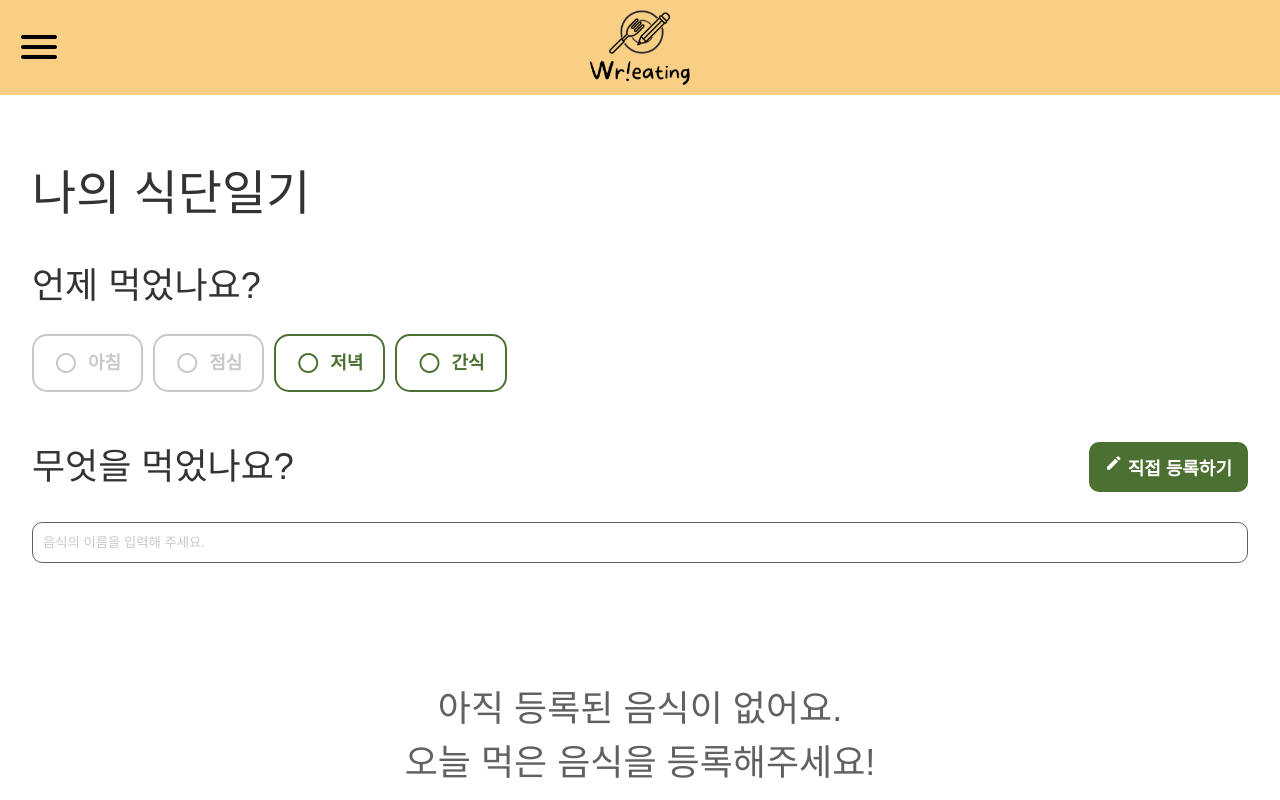
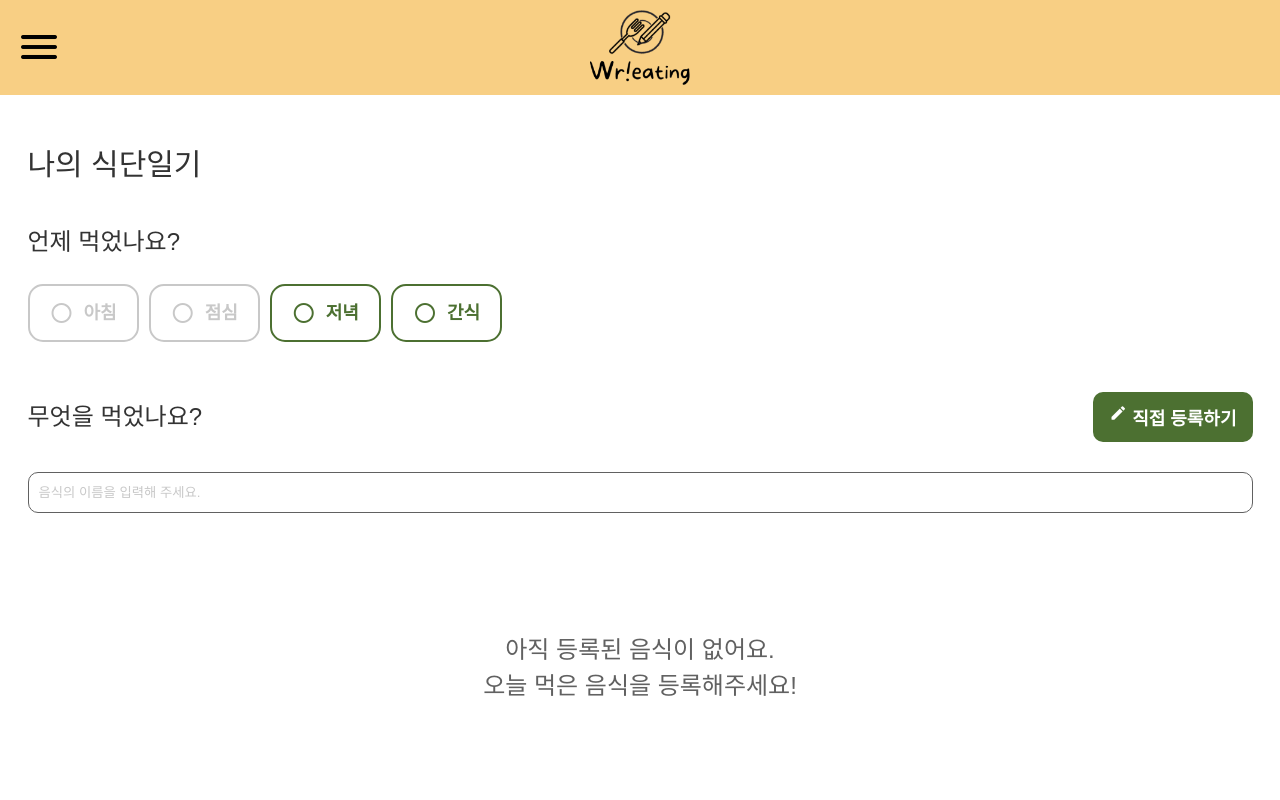
Before and after one commit to codestates-seb/seb43_main_004, a React (Create React App) app in the folder client/: page /diaries/1/add in a window 1280 px wide. Shown: the top 800 px of the page. Built offline with nearby package versions, Linux system fonts and the light colour scheme; a web font is replaced by a local one.

Commit message:
Design : 다른 페이지와 스타일 맞추기

```diff
--- a/client/src/App.css
+++ b/client/src/App.css
@@ -5,11 +5,10 @@
 }
 
 .wrapper {
-  margin-top: 12rem;
-  padding: 5rem 0;
+  margin-top: 10rem;
   max-width: 1250px;
-  width: 95%;
-  min-height: calc(100vh - 17rem);
+  width: 100%;
+  min-height: calc(100vh - 10rem);
   display: flex;
   flex-direction: column;
   align-items: center;
@@ -23,6 +22,5 @@
 @media screen and (max-width: 768px) {
   .wrapper {
     margin-top: 7rem;
-    padding: 3rem 0;
   }
 }
--- a/client/src/App.tsx
+++ b/client/src/App.tsx
@@ -15,6 +15,7 @@ import ChangePwd from './components/User/ChangePwd'
 import FoodArchive from './components/archieve/FoodArchivePage'
 import DiaryWrite from './pages/DiaryWrite'
 import UpdateReady from './pages/UpdateReady'
+import Landing from './pages/Landing'
 
 function App() {
   return (
@@ -22,7 +23,7 @@ function App() {
       <Header />
       <div className="wrapper">
         <Routes>
-          <Route path="/" element={<DiaryCheck />} />
+          <Route path="/" element={<Landing />} />
           <Route path="/diaries" element={<DiaryCheck />} />
           <Route path="/diaries/:id" element={<DiaryDetail />} />
           <Route path="/diaries/:id/add" element={<DiaryWrite />} />
--- a/client/src/pages/DiaryWrite.tsx
+++ b/client/src/pages/DiaryWrite.tsx
@@ -9,15 +9,17 @@ import Modal from '../components/Common/Modal'
 import { useLocation, useParams } from 'react-router-dom'
 
 const StyledDiaryAdd = styled.main`
-  width: 100%;
+  width: 98%;
+  max-width: 1250px;
+  padding: 5rem 0;
 
   h2 {
-    font-size: ${({ theme }) => theme.fontSize.lgh};
+    font-size: ${({ theme }) => theme.fontSize.smmh};
     margin-bottom: 5rem;
   }
 
   h3 {
-    font-size: ${({ theme }) => theme.fontSize.mdh};
+    font-size: ${({ theme }) => theme.fontSize.smh};
   }
 
   button {
--- a/client/src/styles/Theme.ts
+++ b/client/src/styles/Theme.ts
@@ -12,6 +12,7 @@ const color = {
 
 const fontSize = {
   small: '1.4rem',
+  middle: '1.6rem',
   large: '1.8rem',
   larger: '2.1rem',
   smh: '2.4rem',
```
